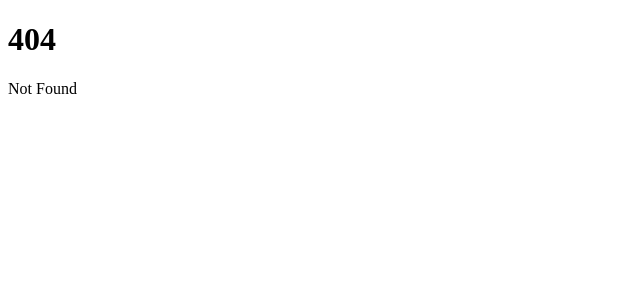
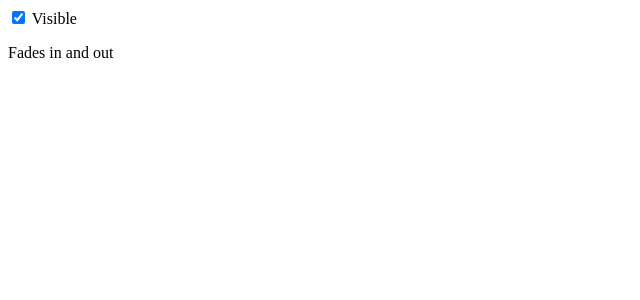
Before and after one commit to tamathecxder/svelte-journeys, a SvelteKit app: page /transitions/transition in a window 1280 px wide. Before the commit this address had no page. Shown: the top 300 px of the page, without its empty margins (0-640 px from the left). Built offline with nearby package versions, Linux system fonts and the light colour scheme.

Commit message:
(transitions) the directive

```diff
--- /dev/null
+++ b/src/routes/transitions/transition/+page.svelte
@@ -0,0 +1,16 @@
+<script>
+	import { fade } from "svelte/transition";
+
+    let visible = $state(true);
+</script>
+
+<label>
+    <input type="checkbox" bind:checked={visible}>
+    Visible
+</label>
+
+{#if visible}
+    <p transition:fade>
+        Fades in and out
+    </p>
+{/if}
```
